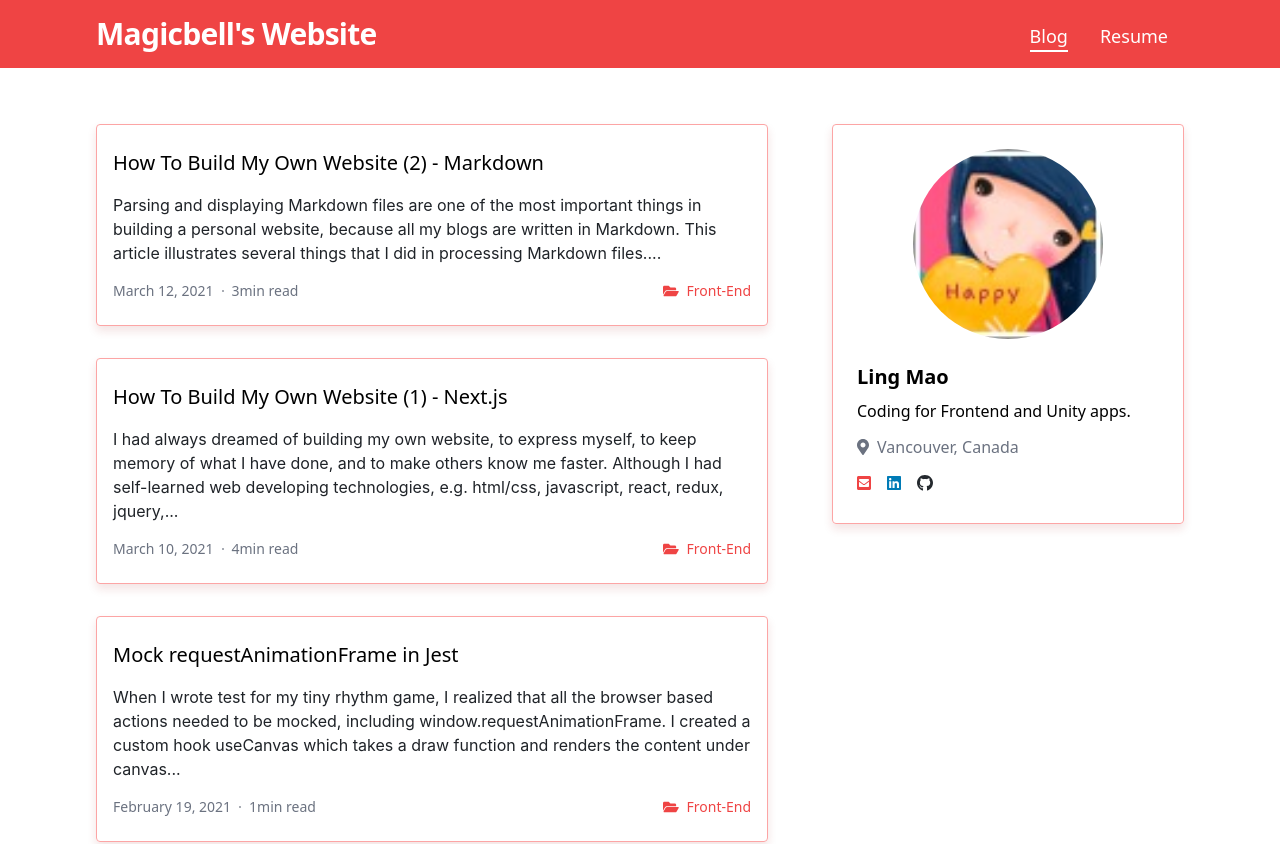
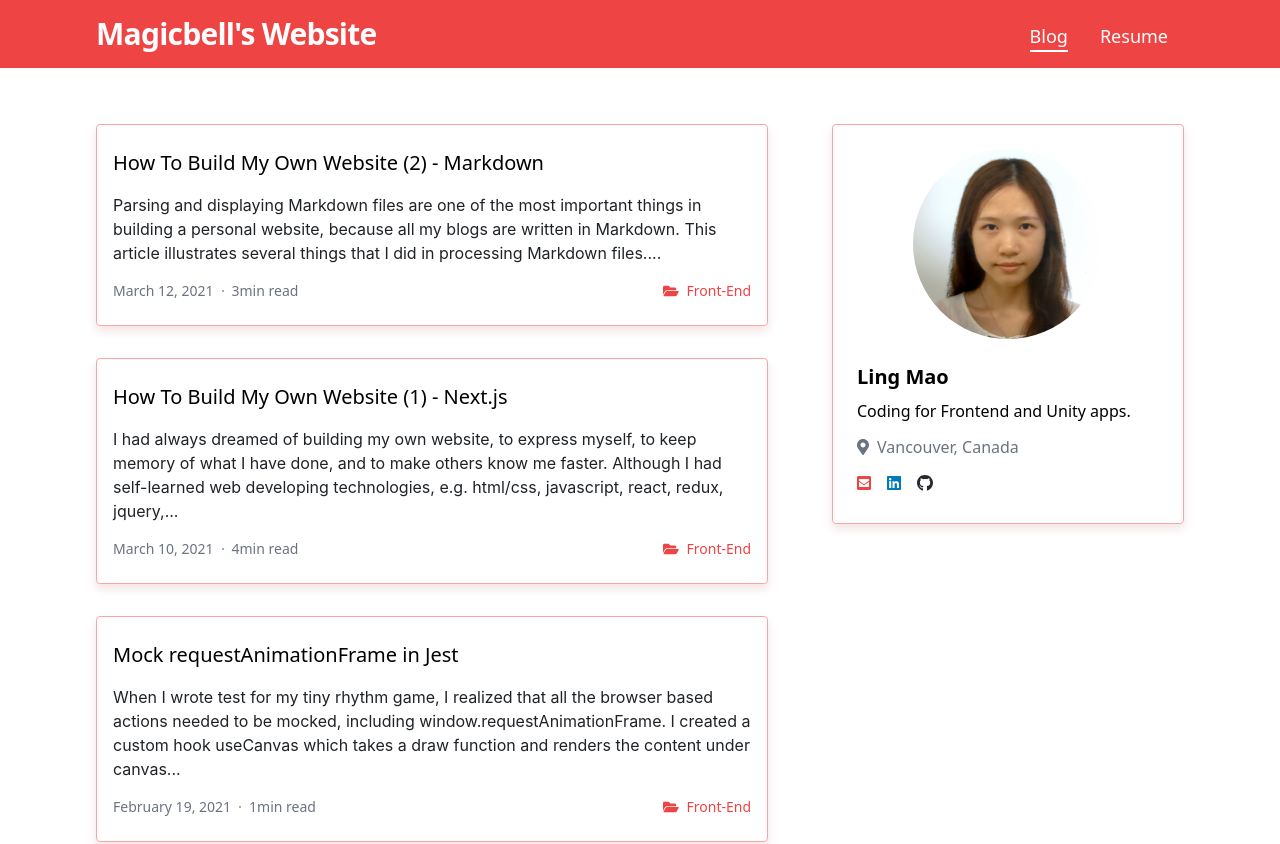
Before and after one commit to imagicbell/imagicbell.github.io, a Next.js app: page /blog in a window 1280 px wide. Shown: the top 844 px of the page. Built offline with nearby package versions, Linux system fonts and the light colour scheme.

Commit message:
git add .

```diff
--- a/components/author.js
+++ b/components/author.js
@@ -13,6 +13,7 @@ function Full({ name, bio, avatar, location, links }) {
           src={avatar}
           alt=''
           layout='responsive'
+          objectFit='cover'
           width={180}
           height={180}
         />
```
Also changed, not shown: public/assets/images/avatar.jpg, public/assets/images/avatar1.jpg (added).
